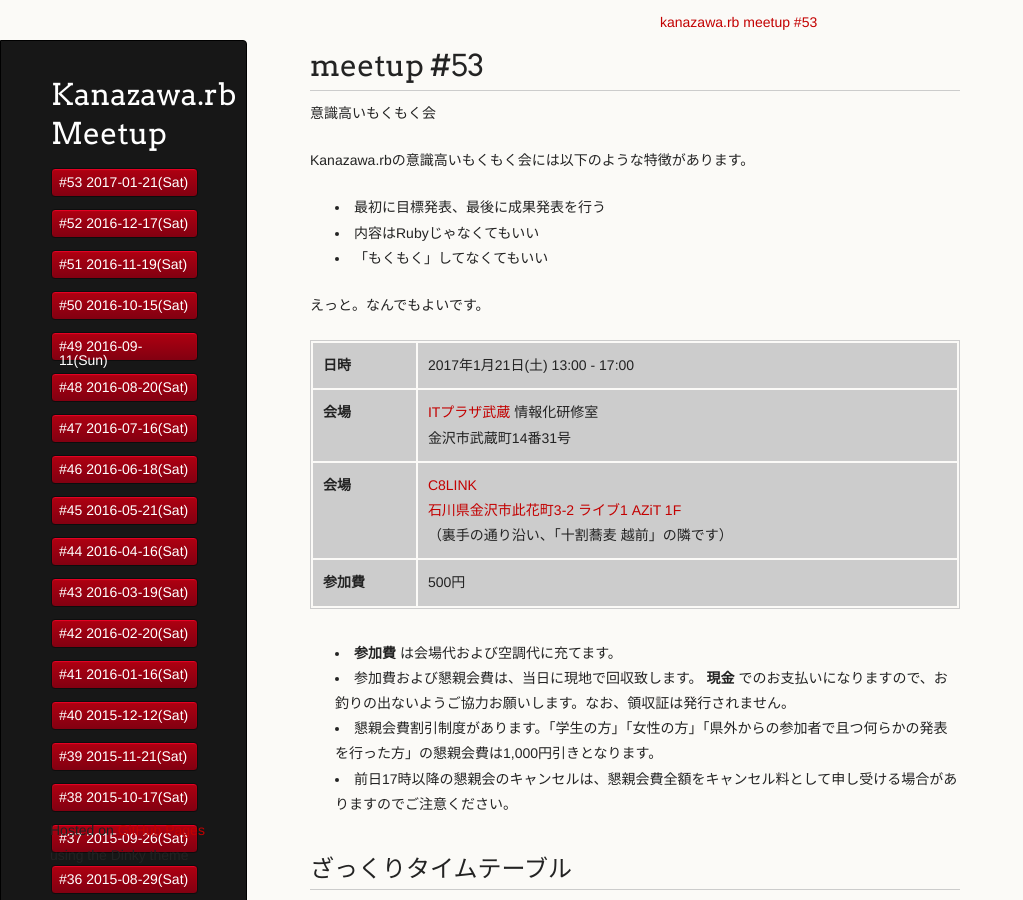
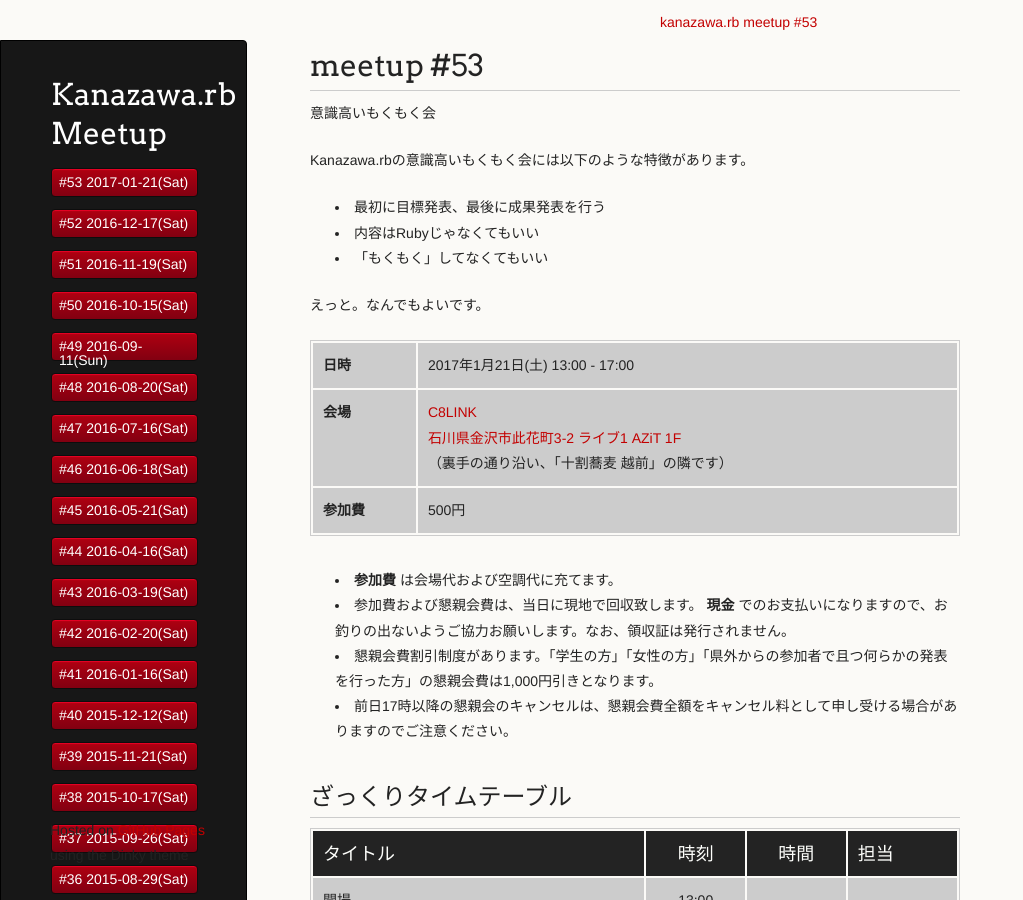
Before and after one commit to kanazawarb/meetup, a Jekyll site: the page built from 53/index.md, in a window 1280 px wide and 900 px high. Shown: the whole window, without its empty margins (0-1023 px from the left). Built offline with Jekyll 4.4.1, drawn with Linux system fonts in a browser that asks for light colours; a script that is not in the unit is left out.

Commit message:
rm useless line

```diff
--- a/53/index.md
+++ b/53/index.md
@@ -32,7 +32,6 @@ Kanazawa.rbの意識高いもくもく会には以下のような特徴があり
 
 
 | **日時**   | 2017年1月21日(土) 13:00 - 17:00 |
-| **会場**   | [ITプラザ武蔵](http://www.bp-musashi.jp/) 情報化研修室<br>金沢市武蔵町14番31号 |
 | **会場**   | [C8LINK](http://c8link.com/)<br>[石川県金沢市此花町3-2 ライブ1 AZiT 1F](https://maps.google.co.jp/maps?q=36.57683263337765,136.65174454450607)<br>（裏手の通り沿い、「十割蕎麦 越前」の隣です） |
 | **参加費** | 500円 |
 
```
